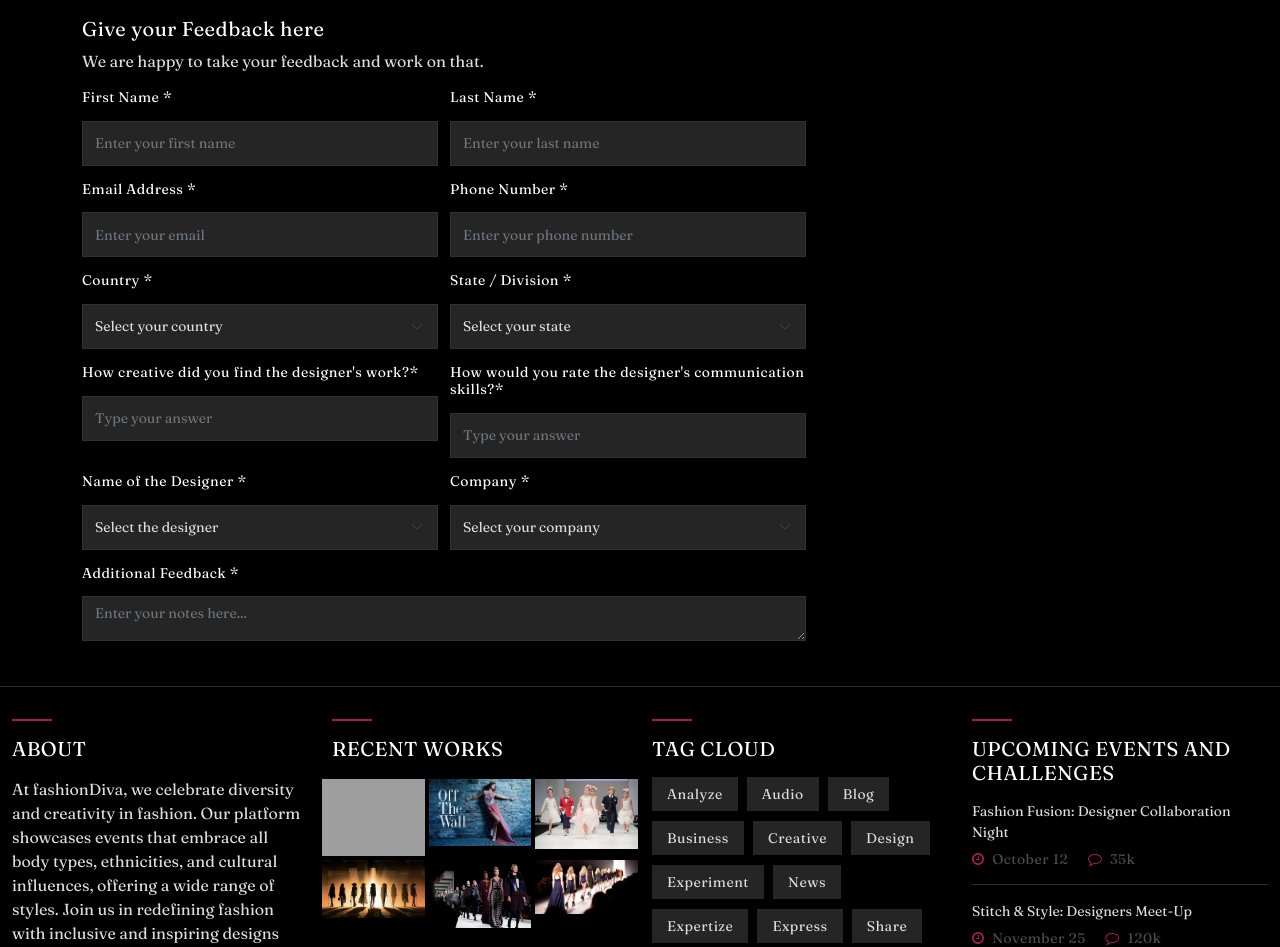
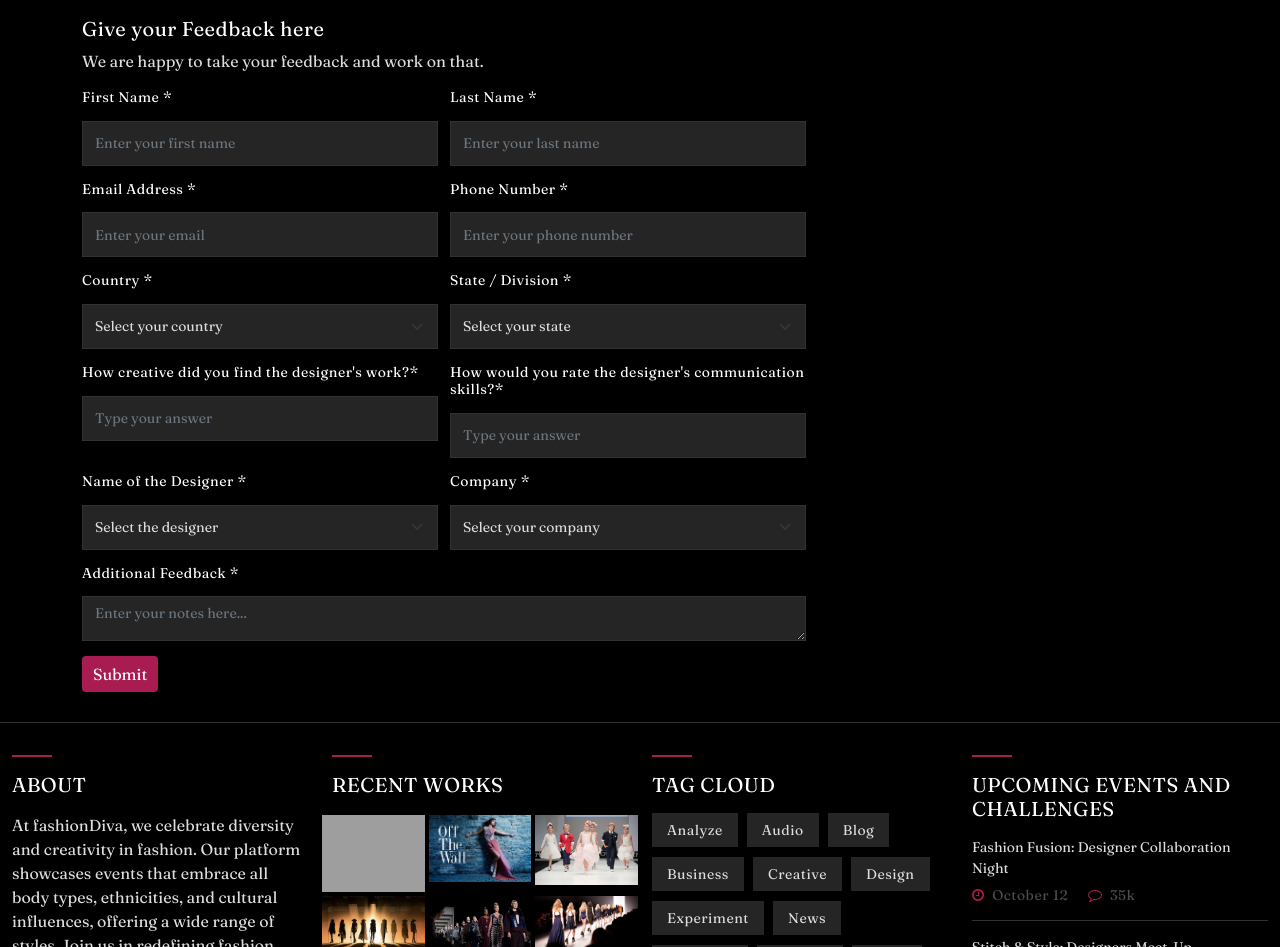
Before and after one commit to VidyaSinha/Fashion_ka_jalwa, a plain HTML site: page feed.html in a window 1280 px wide. Shown: the part 153-1100 px from the top of the page. Drawn offline with Linux system fonts and the light colour scheme; grey boxes are pictures that could not be loaded.

Commit message:
asdfghjk

```diff
--- a/feed.html
+++ b/feed.html
@@ -165,12 +165,15 @@
                                 <textarea class="form-control" rows="4" placeholder="Enter your notes here..." required></textarea>
                             </div>
                         </div>
+                        <button type="submit" class="btn" style="background-color:#a81c51; color: white; padding: 5px 10px; width: auto;">Submit</button>
                     </div>
 
 
                 </div>
             </div>
+
         </section>
+
     </main>
 
 <section id="footer" class="pt-3 pb-3">
```
